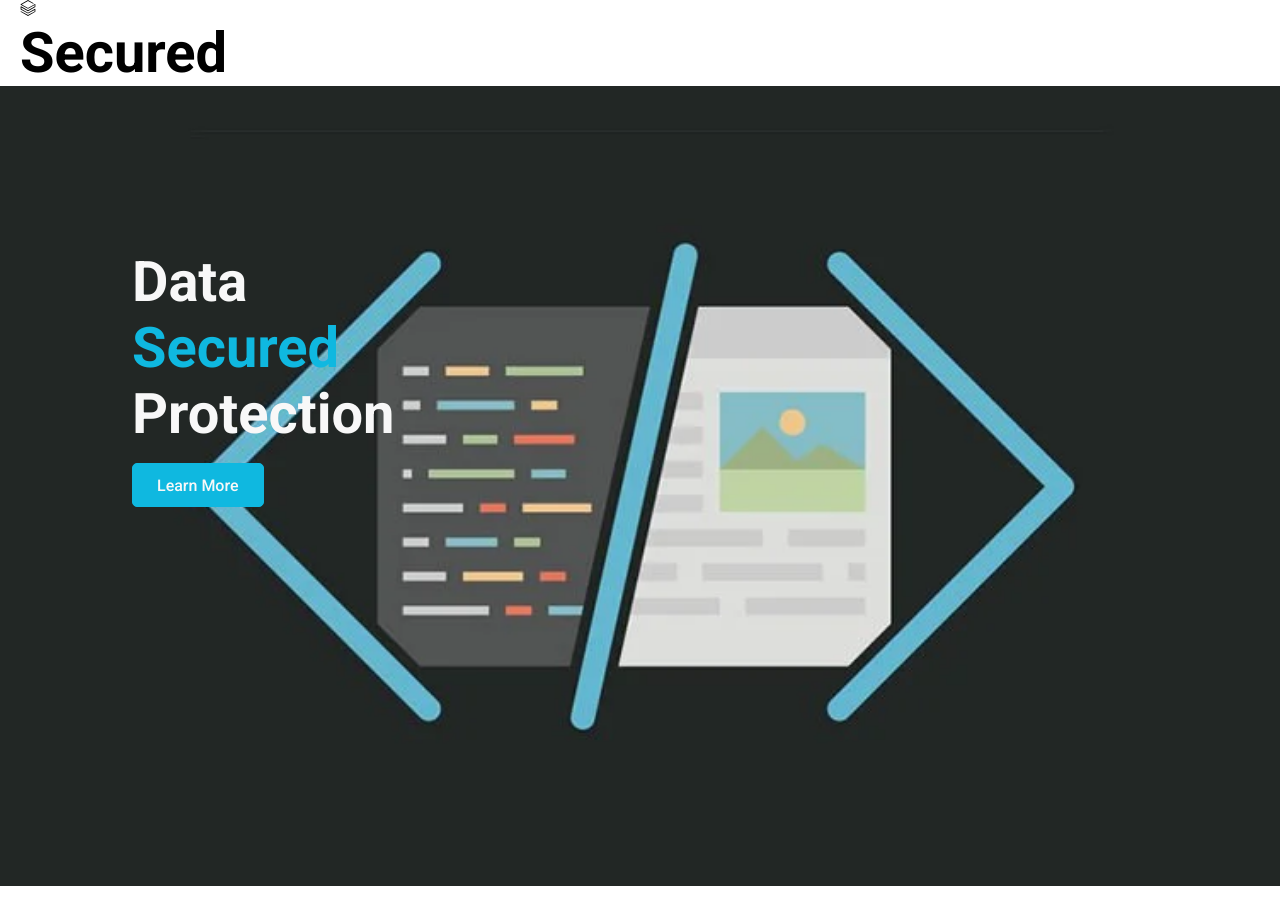
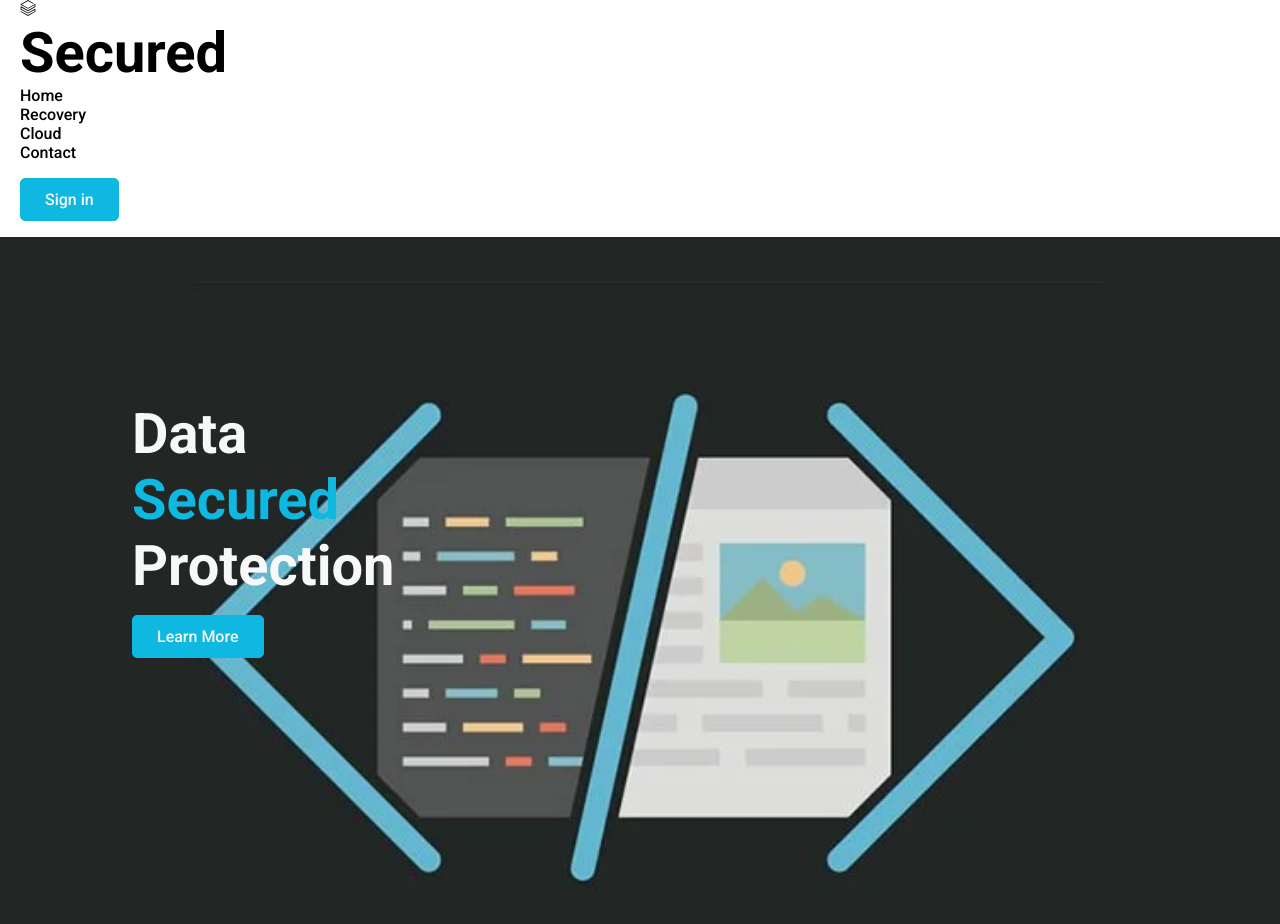
Before and after one commit to MardonovD/counter-redux-conntect, a React (Create React App) app: page / in a window 1280 px wide. Shown: the top 924 px of the page. Before the commit the page ends 886 px from the top, so only its background shows below. Built offline with nearby package versions, Linux system fonts and the light colour scheme.

Commit message:
navbar ul

```diff
--- a/src/components/navbar/Navbar.js
+++ b/src/components/navbar/Navbar.js
@@ -9,6 +9,14 @@ const Navbar = () => {
           <SiDatabricks classNameicon />
           <h1>Secured</h1>
         </div>
+
+        <ul className="nav-menu">
+          <li>Home</li>
+          <li>Recovery</li>
+          <li>Cloud </li>
+          <li>Contact</li>
+          <button>Sign in</button>
+        </ul>
       </div>
     </div>
   );
```
